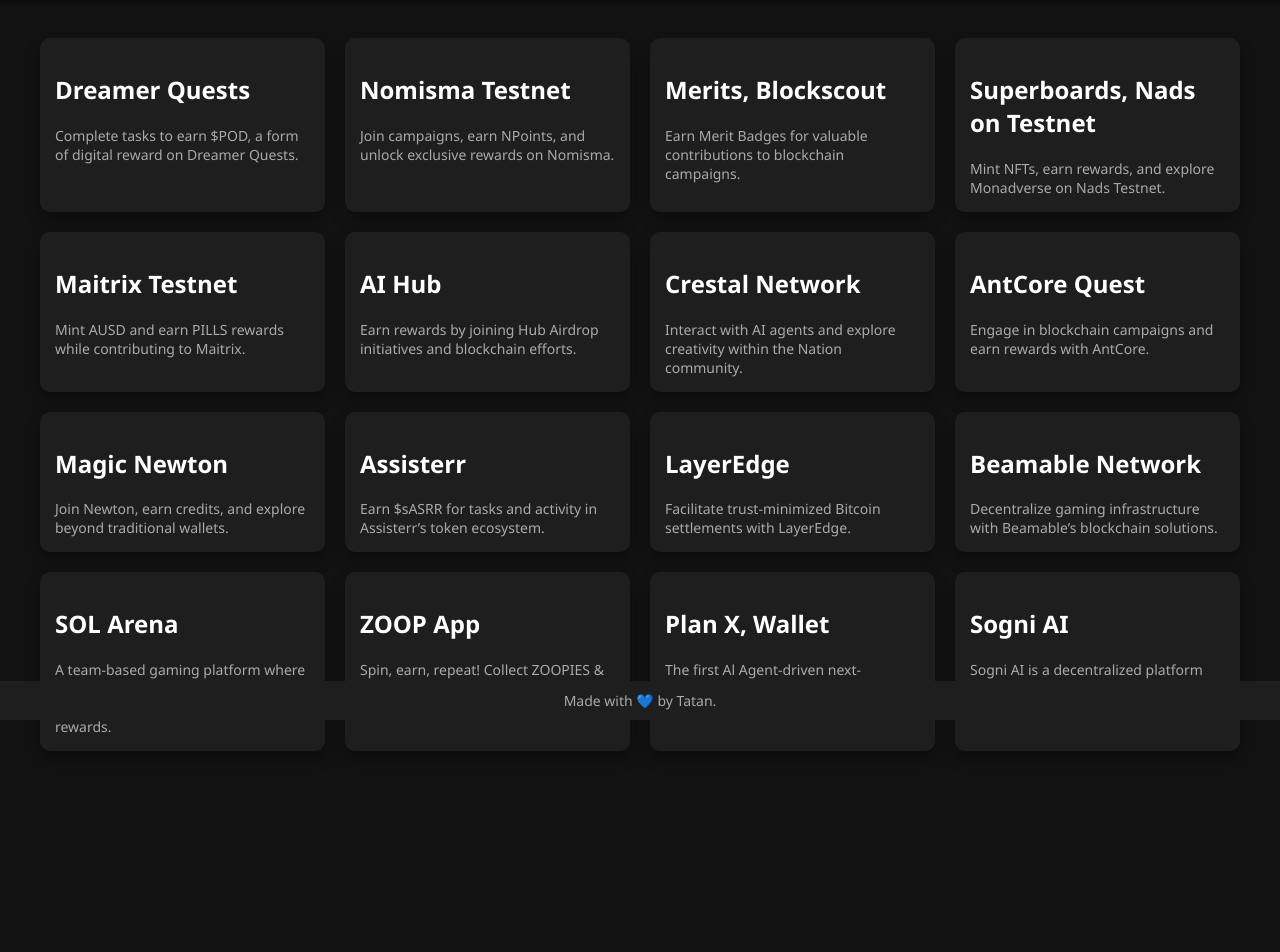
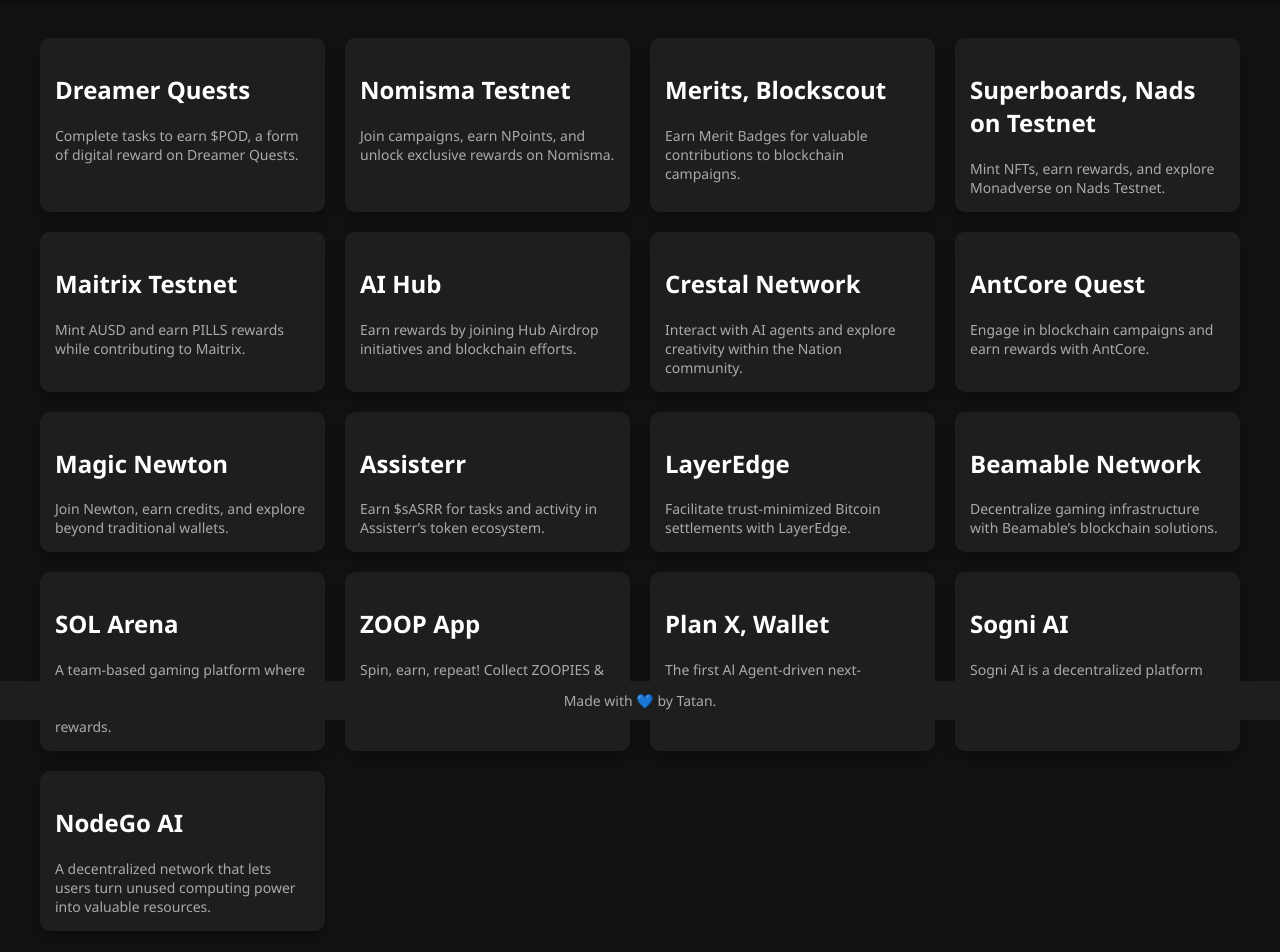
Before and after one commit to ehtatan/ehtatan.github.io, a plain HTML site: page index.html in a window 1280 px wide. Shown: the part 80-1032 px from the top of the page. Before the commit the page ends 871 px from the top, so only its background shows below. Drawn offline with Linux system fonts and the light colour scheme.

Commit message:
Add NodeGo to the task

```diff
--- a/index.html
+++ b/index.html
@@ -78,6 +78,10 @@
                 <h2>Sogni AI</h2>
                 <p>Sogni AI is a decentralized platform that empowers creativity with its innovative Supernet technology.</p>
             </a>
+            <a href="https://app.nodego.ai/rewards" target="_blank" class="card">
+                <h2>NodeGo AI</h2>
+                <p>A decentralized network that lets users turn unused computing power into valuable resources.</p>
+            </a>
         </div>
     </div>
     <footer
```
